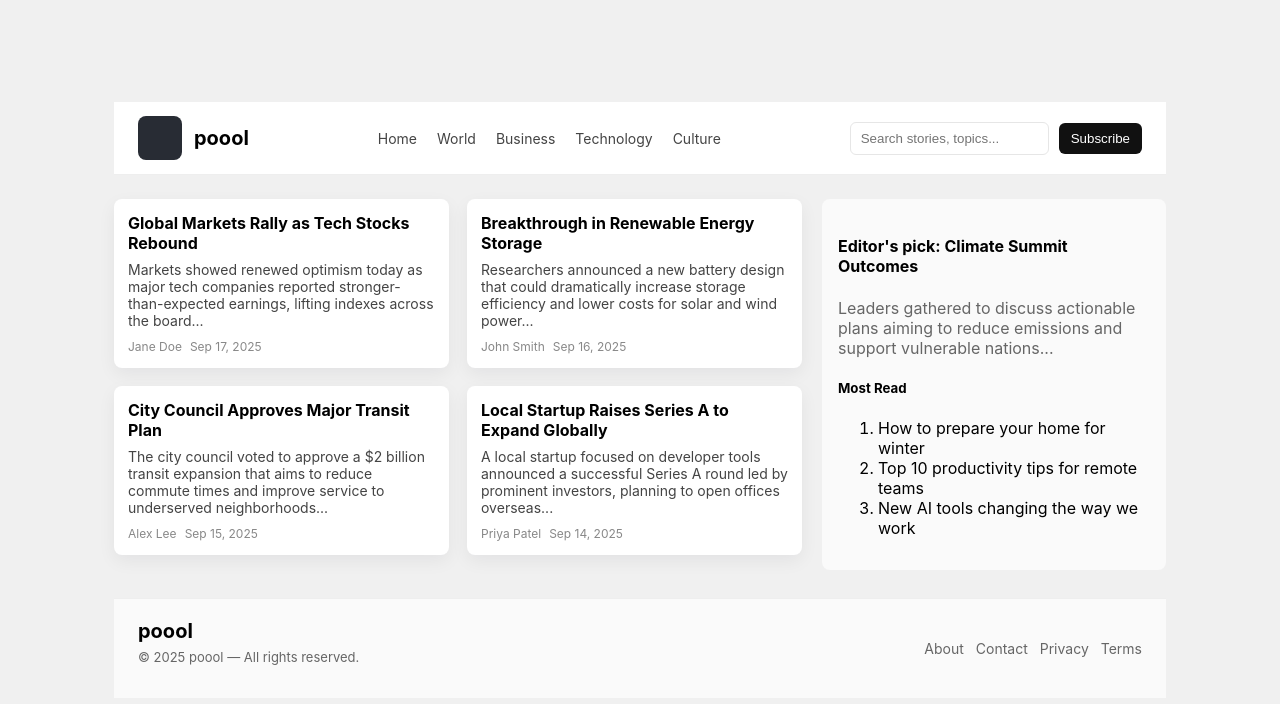
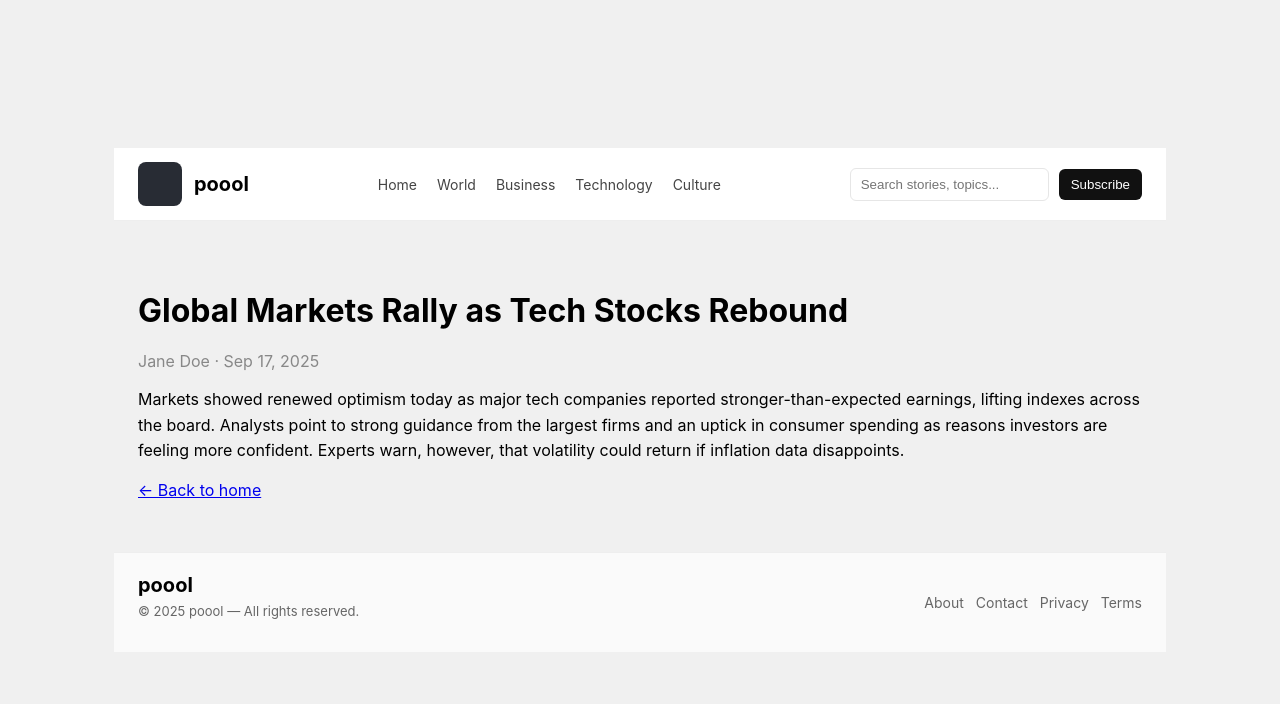
Before and after one commit to rminchev1/news-site-demo, a React (Create React App) app: page /article/1 in a window 1280 px wide. Shown: the top 704 px of the page. Built offline with nearby package versions, Linux system fonts and the light colour scheme.

Commit message:
feat: implement article detail view and routing with react-router-dom

```diff
--- a/package.json
+++ b/package.json
@@ -6,6 +6,7 @@
     "@poool/react-access": "^4.1.5",
     "react": "^18.0.0",
     "react-dom": "^18.0.0",
+    "react-router-dom": "^6.9.0",
     "react-scripts": "^5.0.1"
   },
   "scripts": {
--- /dev/null
+++ b/src/ArticleDetail.js
@@ -0,0 +1,41 @@
+import React from 'react';
+import { useParams, Link } from 'react-router-dom';
+import articles from './data/articles';
+import Header from './components/Header';
+import Footer from './components/Footer';
+import './Home.css';
+
+const ArticleDetail = () => {
+  const { id } = useParams();
+  const article = articles.find((a) => String(a.id) === id);
+
+  if (!article) {
+    return (
+      <div className="app">
+        <Header />
+        <main style={{ padding: 24 }}>
+          <p>Article not found.</p>
+          <Link to="/">Back</Link>
+        </main>
+        <Footer />
+      </div>
+    );
+  }
+
+  return (
+    <div className="app">
+      <Header />
+      <main style={{ padding: 24 }}>
+        <h1>{article.title}</h1>
+        <div style={{ color: '#888', marginBottom: 12 }}>
+          {article.author} · {article.date}
+        </div>
+        <p style={{ fontSize: 16, lineHeight: 1.6 }}>{article.content}</p>
+        <Link to="/">← Back to home</Link>
+      </main>
+      <Footer />
+    </div>
+  );
+};
+
+export default ArticleDetail;
--- a/src/components/ArticleCard.js
+++ b/src/components/ArticleCard.js
@@ -1,10 +1,13 @@
 import React from 'react';
+import { Link } from 'react-router-dom';
 
-const ArticleCard = ({ title, excerpt, author, date }) => {
+const ArticleCard = ({ id, title, excerpt, author, date }) => {
   return (
     <article className="card">
       <div className="card-content">
-        <h3 className="card-title">{title}</h3>
+        <h3 className="card-title">
+          <Link to={`/article/${id}`}>{title}</Link>
+        </h3>
         <p className="card-excerpt">{excerpt}</p>
         <div className="card-meta">
           <span className="card-author">{author}</span>
--- /dev/null
+++ b/src/data/articles.js
@@ -0,0 +1,44 @@
+const sampleArticles = [
+  {
+    id: 1,
+    title: 'Global Markets Rally as Tech Stocks Rebound',
+    excerpt:
+      'Markets showed renewed optimism today as major tech companies reported stronger-than-expected earnings, lifting indexes across the board...',
+    content:
+      'Markets showed renewed optimism today as major tech companies reported stronger-than-expected earnings, lifting indexes across the board. Analysts point to strong guidance from the largest firms and an uptick in consumer spending as reasons investors are feeling more confident. Experts warn, however, that volatility could return if inflation data disappoints.',
+    author: 'Jane Doe',
+    date: 'Sep 17, 2025',
+  },
+  {
+    id: 2,
+    title: 'Breakthrough in Renewable Energy Storage',
+    excerpt:
+      'Researchers announced a new battery design that could dramatically increase storage efficiency and lower costs for solar and wind power...',
+    content:
+      'Researchers announced a new battery design that could dramatically increase storage efficiency and lower costs for solar and wind power. The new chemistry uses abundant materials and promises longer lifecycle and faster charging. Pilot projects are planned in three countries to validate performance at scale.',
+    author: 'John Smith',
+    date: 'Sep 16, 2025',
+  },
+  {
+    id: 3,
+    title: 'City Council Approves Major Transit Plan',
+    excerpt:
+      "The city council voted to approve a $2 billion transit expansion that aims to reduce commute times and improve service to underserved neighborhoods...",
+    content:
+      "The city council voted to approve a $2 billion transit expansion that aims to reduce commute times and improve service to underserved neighborhoods. The plan includes new light-rail lines, bus rapid transit corridors, and significant investment in accessibility upgrades.",
+    author: 'Alex Lee',
+    date: 'Sep 15, 2025',
+  },
+  {
+    id: 4,
+    title: 'Local Startup Raises Series A to Expand Globally',
+    excerpt:
+      'A local startup focused on developer tools announced a successful Series A round led by prominent investors, planning to open offices overseas...',
+    content:
+      'A local startup focused on developer tools announced a successful Series A round led by prominent investors, planning to open offices overseas. The company will use the funds to scale engineering and expand sales into Europe and Asia.',
+    author: 'Priya Patel',
+    date: 'Sep 14, 2025',
+  },
+];
+
+export default sampleArticles;
--- a/src/index.js
+++ b/src/index.js
@@ -1,8 +1,17 @@
 import React from 'react';
 import { createRoot } from 'react-dom/client';
+import { BrowserRouter, Routes, Route } from 'react-router-dom';
 import './index.css';
 import Home from './Home';
+import ArticleDetail from './ArticleDetail';
 
 const container = document.getElementById('root');
 const root = createRoot(container);
-root.render(<Home />);
+root.render(
+  <BrowserRouter>
+    <Routes>
+      <Route path="/" element={<Home />} />
+      <Route path="/article/:id" element={<ArticleDetail />} />
+    </Routes>
+  </BrowserRouter>
+);
```
Also changed, not shown: 1 other file (tests, documents, lock files or other folders).
